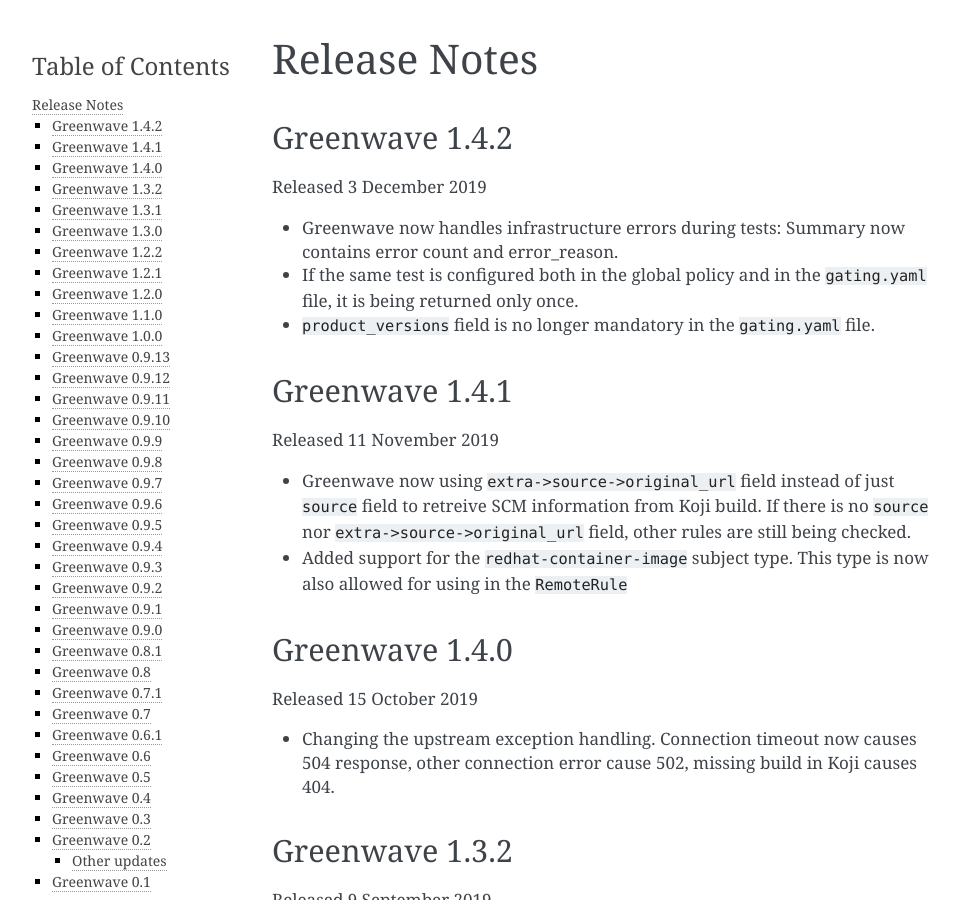
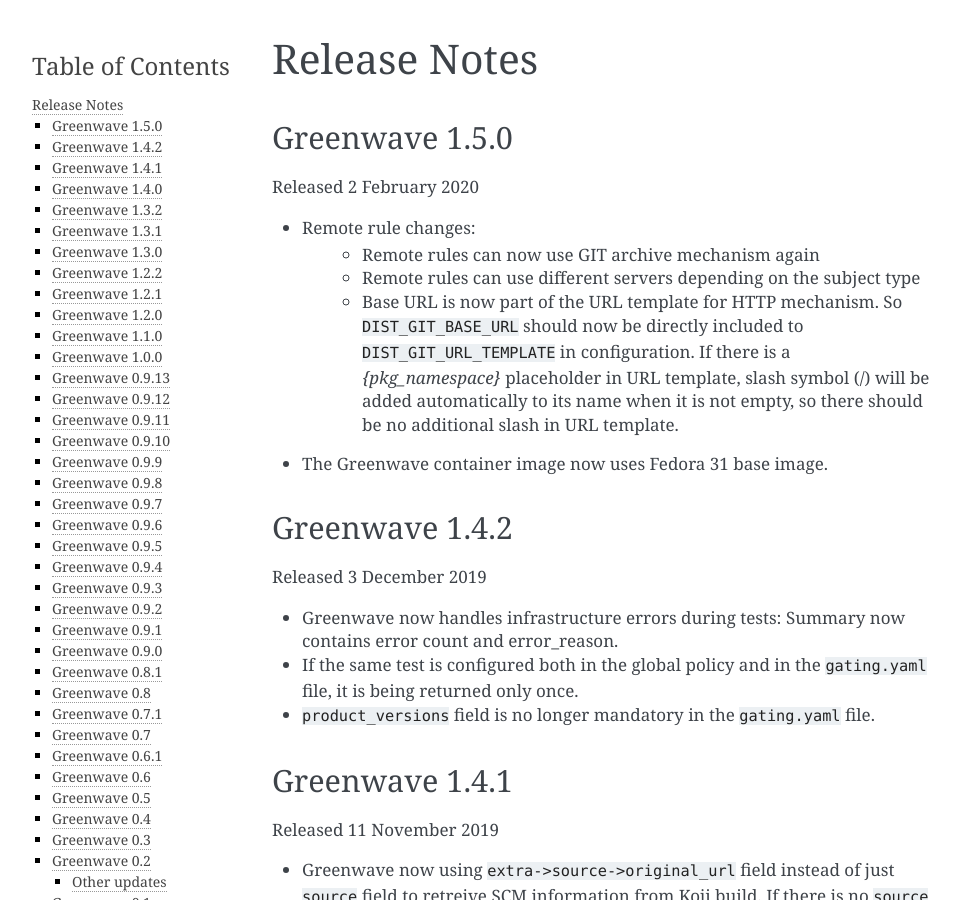
Before and after one commit to release-engineering/greenwave, a Sphinx documentation site: the page built from docs/release-notes.rst, in a window 1280 px wide and 900 px high. Shown: the whole window, without its empty margins (148-1108 px from the left). Built offline with Sphinx 7.4.7, drawn with Linux system fonts in a browser that asks for light colours; pages that are not in the unit, such as notebooks, are missing from menus.

Commit message:
Add release-notes for version 1.5.0
Signed-off-by: Valerij Maljulin <vmaljuli@redhat.com>

```diff
--- a/docs/release-notes.rst
+++ b/docs/release-notes.rst
@@ -1,6 +1,21 @@
 =============
 Release Notes
 =============
+
+Greenwave 1.5.0
+===============
+
+Released 2 February 2020
+
+* Remote rule changes:
+    - Remote rules can now use GIT archive mechanism again
+    - Remote rules can use different servers depending on the subject type
+    - Base URL is now part of the URL template for HTTP mechanism.
+      So ``DIST_GIT_BASE_URL`` should now be directly included to ``DIST_GIT_URL_TEMPLATE``
+      in configuration. If there is a `{pkg_namespace}` placeholder in URL template,
+      slash symbol (/) will be added automatically to its name when it is not empty,
+      so there should be no additional slash in URL template.
+* The Greenwave container image now uses Fedora 31 base image.
 
 Greenwave 1.4.2
 ===============
```
